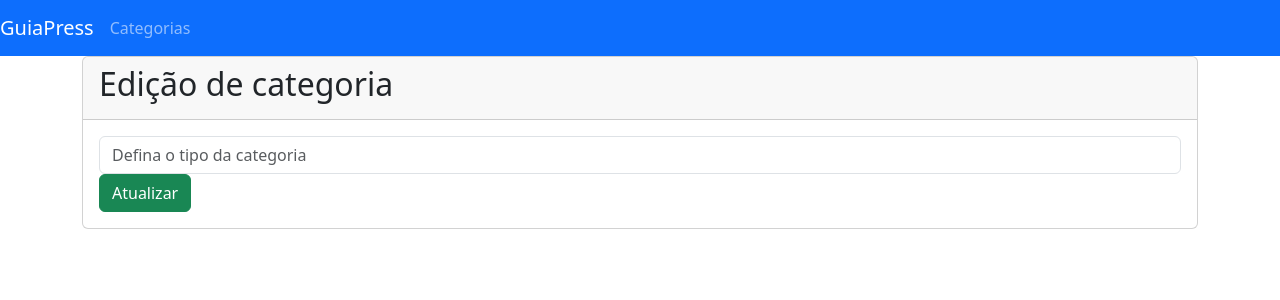
After one commit to thalles-cg/guiapress, a Node project: template views/admin/categories/edit.ejs in a window 1280 px wide. The commit adds this page. Shown: the top 300 px of the page. Run offline with Node 20 templates, Linux system fonts and the light colour scheme; the template is opened without the code that fills it, so the values that code supplies are empty.

Commit message:
feat: Adição da view edit.ejs

```diff
--- /dev/null
+++ b/views/admin/categories/edit.ejs
@@ -0,0 +1,18 @@
+<%- include('../../partials/header') %>
+<body>
+   <%- include('../../partials/navbar') %>
+   <div class="container">
+      <div class="card">
+         <div class="card-header">
+            <h2>Edição de categoria</h2>
+         </div>
+         <div class="card-body">
+            <form action="/categories/save" method="post">
+               <input class="form-control" type="text" name="title" placeholder="Defina o tipo da categoria">
+               <button class="btn btn-success">Atualizar</button>
+            </form>
+         </div>
+      </div>
+   </div>
+</body>
+<%- include('../../partials/footer-scripts') %>
```
Also changed, not shown: views/admin/categories/index.ejs (+8 -1 lines), 1 other file.
